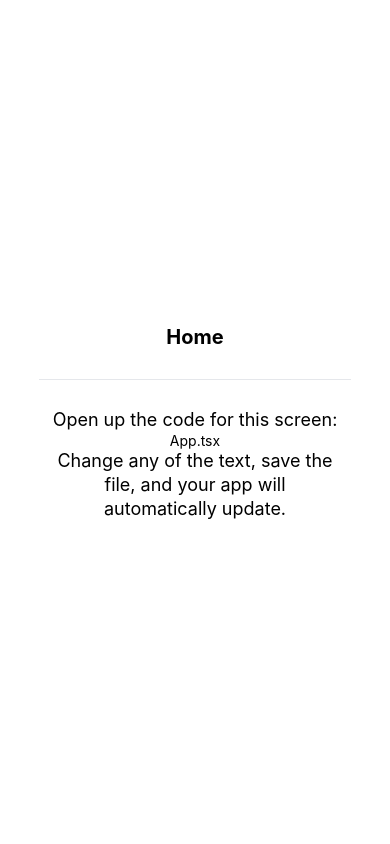
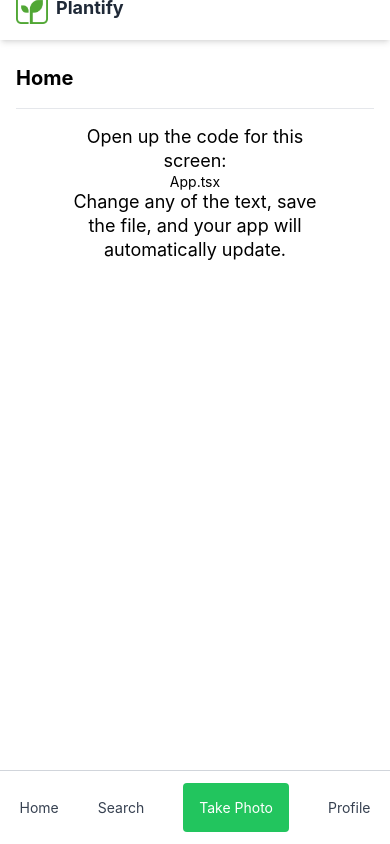
Before and after one commit to Calscode/Plantify-V3, a React Native app: screen / in a window 390 px wide. Built offline with nearby package versions, Linux system fonts and the light colour scheme.

Commit message:
Trying the update again

```diff
--- a/App.tsx
+++ b/App.tsx
@@ -1,13 +1,19 @@
-import { ScreenContent } from 'components/ScreenContent';
+import { SafeAreaProvider, SafeAreaView } from 'react-native-safe-area-context';
+import { Header } from '~/components/Screens/Header';
+import { ScreenContent } from '~/components/Screens/ScreenContent';
 import { StatusBar } from 'expo-status-bar';
-
+import { ButtonBar } from '~/components/Screens/ButtonBar';
 import './global.css';
 
 export default function App() {
   return (
-    <>
-      <ScreenContent title="Home" path="App.tsx"></ScreenContent>
+    <SafeAreaProvider>
+    <SafeAreaView className="flex-1 bg-white">
+      <Header />
+      <ScreenContent title="Home" path="App.tsx" />
       <StatusBar style="auto" />
-    </>
+      <ButtonBar />
+    </SafeAreaView>
+    </SafeAreaProvider>
   );
 }
--- /dev/null
+++ b/nativewind-env.d.ts
@@ -0,0 +1,3 @@
+/// <reference types="nativewind/types" />
+
+// NOTE: This file should not be edited and should be committed with your source code. It is generated by NativeWind.
--- a/package.json
+++ b/package.json
@@ -17,7 +17,10 @@
     "react": "19.0.0",
     "react-native": "0.79.2",
     "react-native-reanimated": "~3.17.4",
-    "react-native-safe-area-context": "5.4.0"
+    "react-native-safe-area-context": "^5.4.0",
+    "expo-camera": "~16.1.6",
+    "expo-media-library": "~17.1.6",
+    "expo-image-picker": "~16.1.4"
   },
   "devDependencies": {
     "@babel/core": "^7.20.0",
--- /dev/null
+++ b/src/components/Camera/CameraButton.tsx
@@ -0,0 +1,34 @@
+import { TouchableOpacity, Text } from 'react-native';
+import * as ImagePicker from 'expo-image-picker';
+import uploadPhoto from './CameraUtils';
+
+export const CameraButton = () => {
+  const takePhoto = () => {
+    ImagePicker.launchCameraAsync({
+      allowsEditing: false,
+      aspect: [4, 3],
+      quality: 1,
+      base64: true,
+    })
+      .then((result) => {
+        if (!result.canceled) {
+          const photo = result.assets[0];
+
+          photo.fileName = photo.fileName || 'photo.jpg';
+          photo.mimeType = photo.mimeType || 'image/jpeg';
+
+          console.log('Captured photo asset:', photo); l
+          uploadPhoto(photo);
+        }
+      })
+      .catch((err) => {
+        console.error('Camera launch failed:', err);
+      });
+  };
+
+  return (
+    <TouchableOpacity onPress={takePhoto} className="bg-green-500 p-4 rounded">
+      <Text className="text-white text-center">Take Photo</Text>
+    </TouchableOpacity>
+  );
+};
--- /dev/null
+++ b/src/components/Camera/CameraUtils.ts
@@ -0,0 +1,29 @@
+const uploadPhoto = (photo: {
+  uri: string;
+  fileName?: string;
+  mimeType?: string;
+}) => {
+  const formData = new FormData();
+  formData.append('image', {
+    uri: photo.uri,
+    name: photo.fileName || 'photo.jpg',
+    type: photo.mimeType || 'image/jpeg',
+  } as any);
+
+  fetch('https://your-backend.com/api/upload', {
+    method: 'POST',
+    headers: {
+      'Content-Type': 'multipart/form-data',
+    },
+    body: formData,
+  })
+    .then((res) => res.json())
+    .then((json) => {
+      console.log('API response:', json);
+    })
+    .catch((err) => {
+      console.error('Upload failed:', err);
+    });
+};
+
+export default uploadPhoto;
--- /dev/null
+++ b/src/components/Screens/ButtonBar.tsx
@@ -0,0 +1,22 @@
+import { View, Text, TouchableOpacity } from 'react-native';
+import { CameraButton } from '../Camera/CameraButton';
+
+export const ButtonBar = () => {
+  return (
+    <View className="flex-row justify-around items-center bg-white border-t border-gray-300 py-3">
+      <TouchableOpacity className="items-center">
+        <Text className="text-gray-700">Home</Text>
+      </TouchableOpacity>
+
+      <TouchableOpacity className="items-center">
+        <Text className="text-gray-700">Search</Text>
+      </TouchableOpacity>
+
+      <CameraButton />
+
+      <TouchableOpacity className="items-center">
+        <Text className="text-gray-700">Profile</Text>
+      </TouchableOpacity>
+    </View>
+  );
+};
--- /dev/null
+++ b/src/components/Screens/CameraScreen.tsx
@@ -0,0 +1,18 @@
+import { useEffect } from 'react';
+import { Alert } from 'react-native';
+import * as ImagePicker from 'expo-image-picker';
+import * as MediaLibrary from 'expo-media-library';
+
+useEffect(() => {
+  ImagePicker.requestCameraPermissionsAsync()
+    .then(({ status: cameraStatus }) => {
+      return MediaLibrary.requestPermissionsAsync().then((mediaStatus) => {
+        if (cameraStatus !== 'granted' || mediaStatus.status !== 'granted') {
+          Alert.alert('Permission required', 'Camera and storage access are needed.');
+        }
+      });
+    })
+    .catch((error) => {
+      console.error('Permission request error:', error);
+    });
+}, []);
--- /dev/null
+++ b/src/components/Screens/Header.tsx
@@ -0,0 +1,17 @@
+import { View, Text, Image } from 'react-native';
+import { SafeAreaView } from 'react-native-safe-area-context';
+
+export const Header = () => {
+  return (
+    <SafeAreaView edges={['top']}className="bg-white shadow-md">
+      <View className="flex-row items-center p-4 w-full -mt-6">
+        <Image
+          source={require('../../../assets/plantify.png')}
+          className="w-8 h-8 mr-2"
+          resizeMode="contain"
+        />
+        <Text className="text-lg font-bold text-gray-800">Plantify</Text>
+      </View>
+    </SafeAreaView>
+  );
+};
--- a/components/ScreenContent.tsx
+++ b/src/components/Screens/ScreenContent.tsx
@@ -1,6 +1,6 @@
 import { Text, View } from 'react-native';
 
-import { EditScreenInfo } from './EditScreenInfo';
+import { EditScreenInfo } from '../EditScreenInfo';
 
 type ScreenContentProps = {
   title: string;
@@ -18,8 +18,13 @@ export const ScreenContent = ({ title, path, children }: ScreenContentProps) =>
     </View>
   );
 };
+// const styles = {
+//   container: `items-center flex-1 justify-center`,
+//   separator: `h-[1px] my-7 w-4/5 bg-gray-200`,
+//   title: `text-xl font-bold`,
+// };
 const styles = {
-  container: `items-center flex-1 justify-center`,
-  separator: `h-[1px] my-7 w-4/5 bg-gray-200`,
-  title: `text-xl font-bold`,
+  container: `flex-1 w-full px-4 py-6`, // No vertical centering, full width
+  separator: `h-[1px] my-4 w-full bg-gray-200`,
+  title: `text-xl font-bold text-left`,
 };
--- a/tailwind.config.js
+++ b/tailwind.config.js
@@ -1,6 +1,6 @@
 /** @type {import('tailwindcss').Config} */
 module.exports = {
-  content: ['./App.{js,ts,tsx}', './components/**/*.{js,ts,tsx}'],
+  content: ['./App.{js,ts,tsx}', './src/components/**/*.{js,ts,tsx}'],
 
   presets: [require('nativewind/preset')],
   theme: {
```
Also changed, not shown: assets/plantify.png (added), src/components/Container.tsx (renamed from components/Container.tsx), src/components/EditScreenInfo.tsx (renamed from components/EditScreenInfo.tsx), 1 other file (tests, documents, lock files or other folders).
